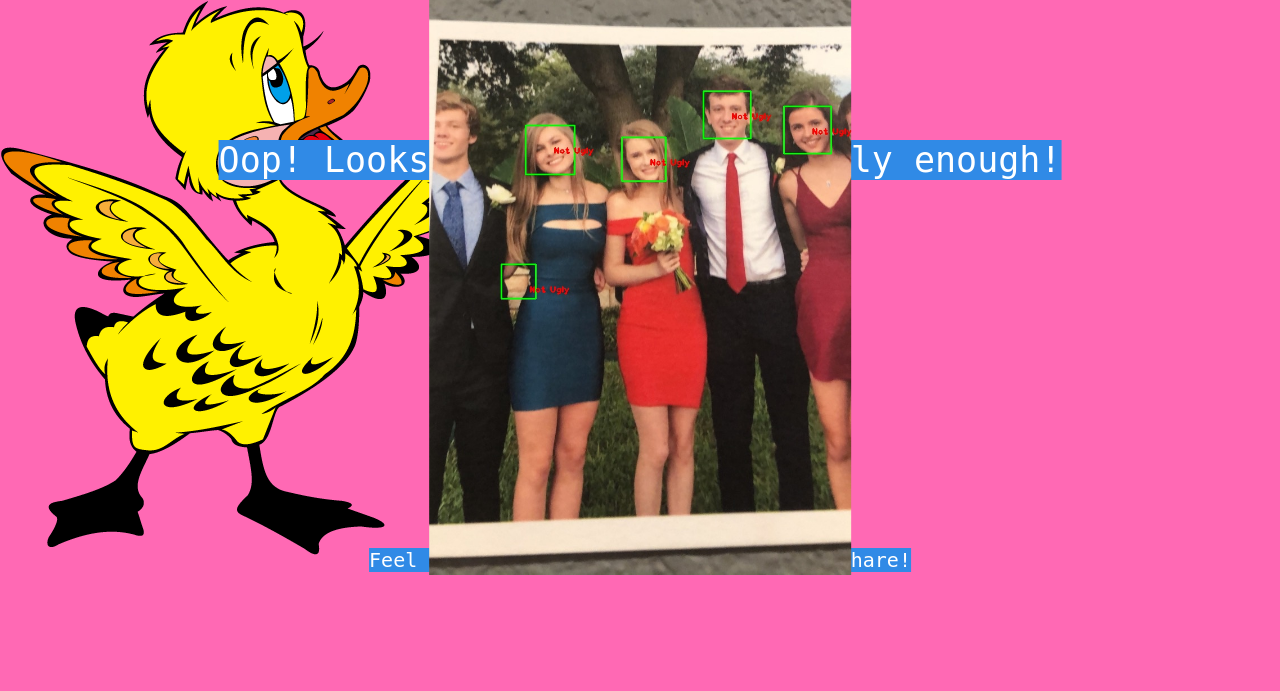
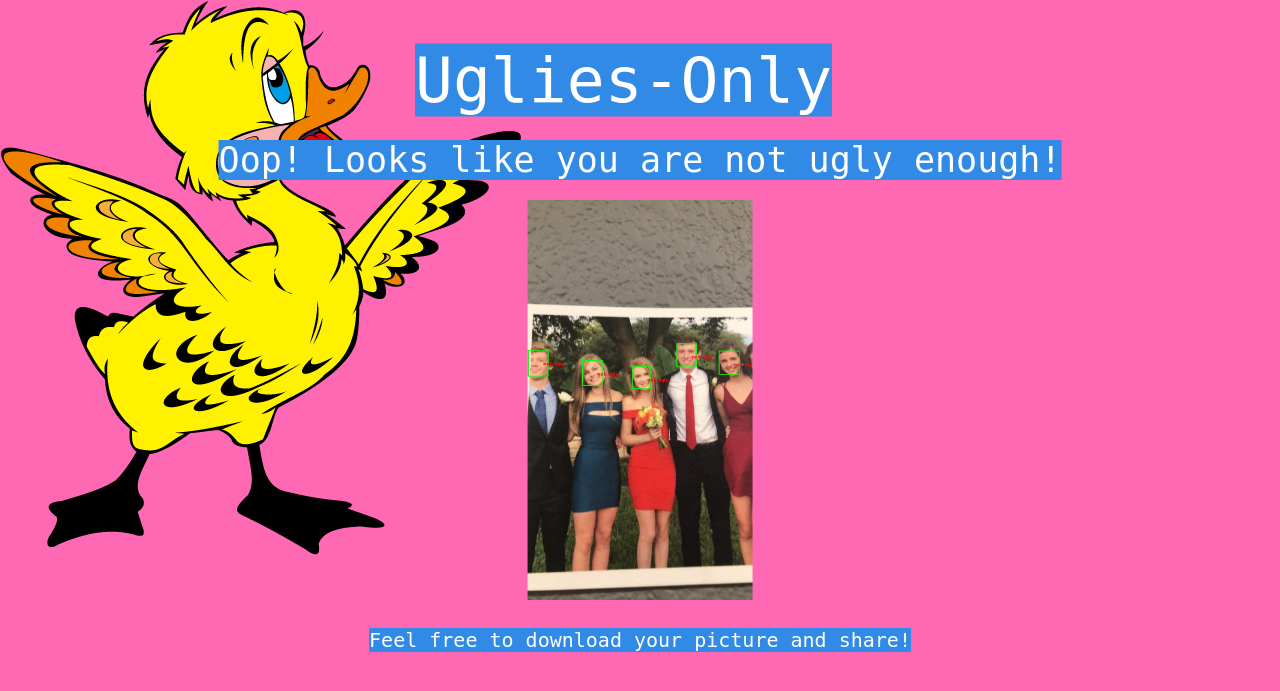
Before and after one commit to reid-goldsmith/uglies-only, a Flask app: template uglies-only/templates/good_results.html in a window 1280 px wide. Shown: the top 691 px of the page. Run offline with Flask 2, Linux system fonts and the light colour scheme; the template is opened without the code that fills it, so the values that code supplies are empty.

Commit message:
near final

```diff
--- a/uglies-only/static/css/style.css
+++ b/uglies-only/static/css/style.css
@@ -15,7 +15,7 @@
     left: 50%;
     margin-right: -50%;
     transform: translate(-50%, -50%);
-    width: 400px;
+    width: 450px;
 
 }
 
@@ -97,10 +97,10 @@
     top: 25%;
     left: 50%;
     margin-right: -50%;
-    transform: translate(-50%, -50%);
+    transform: translate(-50%, 0);
     z-index: 10;
-    max-height:750px;
-    max-width:500px;
+    max-height:400px;
+    max-width:300px;
     height:auto;
     width:auto;
 }
@@ -109,7 +109,7 @@
     /*figure out how to position beneath the image no matter the height*/
     margin: 0;
     position: absolute;
-    top: 70%;
+    top: 80%;
     left: 50%;
     margin-right: -50%;
     transform: translate(-50%, -50%);
--- a/uglies-only/templates/bad_results.html
+++ b/uglies-only/templates/bad_results.html
@@ -16,7 +16,7 @@
         </p>
     </div>
     <div class="try-again-container">
-        <a href="{{ url_for('templates', filename='index.html') }}" class="try-again">Click here to try again</a>
+        <a href="{{ url_for('index') }}" class="try-again">Click here to try again</a>
     </div>
     <div class="ugly-duckling-container">
         <img class="ugly-duckling" src="{{ url_for('static', filename='images/ugly-duckling.png') }}">
--- a/uglies-only/templates/good_results.html
+++ b/uglies-only/templates/good_results.html
@@ -20,7 +20,7 @@
             Feel free to download your picture and share!
         </p>
     </div>
-    <img class="results" src="{{url_for('static', filename='faces.jpg')}}", width="400px">
+    <img class="results" src="{{url_for('static', filename='faces.jpg')}}">
     <div class="ugly-duckling-container">
         <img class="ugly-duckling" src="{{ url_for('static', filename='images/ugly-duckling.png') }}">
     </div>
```
Also changed, not shown: uglies-only/static/faces.jpg, 1 other file.
